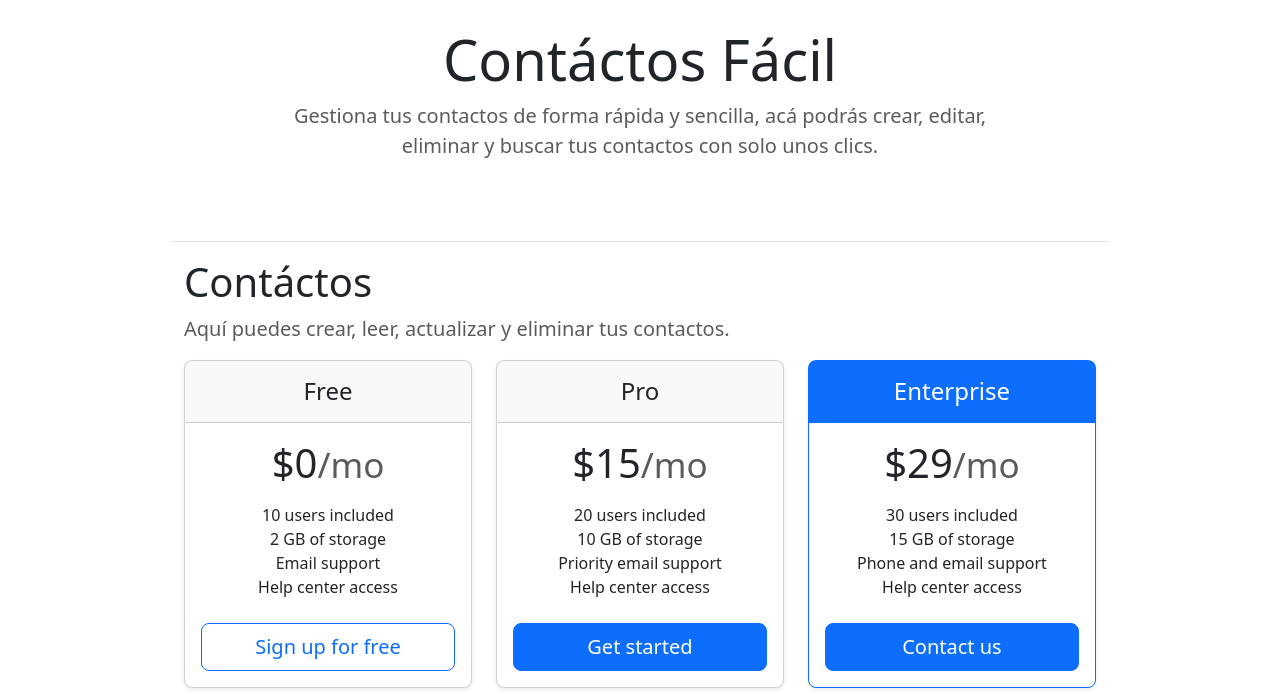
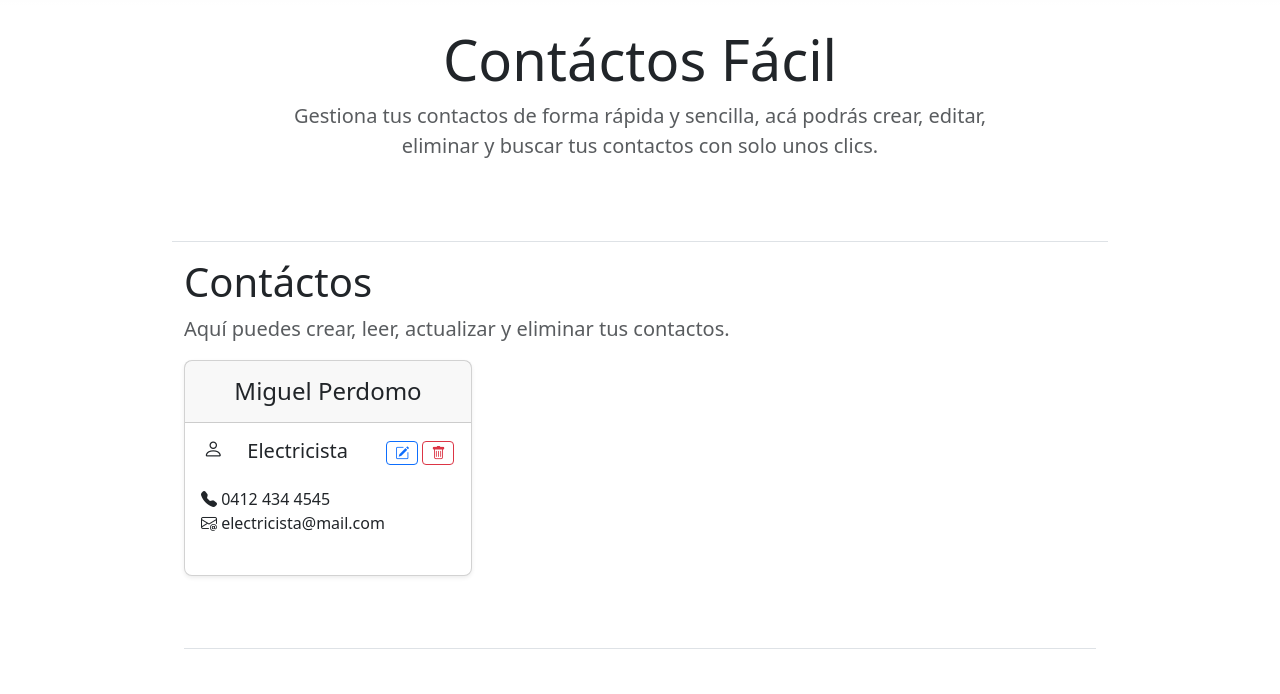
Before and after one commit to gabrielcalderon16/contactos-facil, a plain HTML site: page index.html in a window 1280 px wide. Shown: the part 94-788 px from the top of the page. Drawn offline with nearby package versions, Linux system fonts and the light colour scheme.

Commit message:
agregadas cartas con estilos finales

```diff
--- a/index.html
+++ b/index.html
@@ -1,5 +1,4 @@
 <html>
-  <!-- TODO: Make a cards with the style of mocks. -->
   <!-- TODO: add more funcitonality ex: filter and search -->
   <head>
     <title>Contactos facil</title>
@@ -118,72 +117,35 @@
           </div>
         </div>
         <!-- Cartas -->
-        <div class="row row-cols-1 row-cols-md-3 mb-3 text-center">
+        <div class="row row-cols-1 row-cols-md-3 mb-3">
           <div class="col">
             <div class="card mb-4 rounded-3 shadow-sm">
-              <div class="card-header py-3">
-                <h4 class="my-0 fw-normal">Free</h4>
+              <div class="card-header py-3 text-center">
+                <h4 class="my-0 fw-normal">Miguel Perdomo</h4>
               </div>
               <div class="card-body">
-                <h1 class="card-title pricing-card-title">$0<small class="text-muted fw-light">/mo</small></h1>
+                <div class="row">
+                  <div class="col-2 text-end">
+                    <h5><i class="bi bi-person"></i></h5>
+                  </div>
+                  <div class="col-6">
+                    <h5 class="card-title pricing-card-title"> Electricista</h5>
+                  </div>
+                  <div class="col-4">
+                    <div class="btn-group-sm" role="group" aria-label="Basic outlined example">
+                      <button type="button" class="btn btn-outline-primary"><i class="bi bi-pencil-square"></i></button>
+                      <button type="button" class="btn btn-outline-danger"><i class="bi bi-trash"></i></button>
+                    </div>
+                  </div>
+                </div>
                 <ul class="list-unstyled mt-3 mb-4">
-                  <li>10 users included</li>
-                  <li>2 GB of storage</li>
-                  <li>Email support</li>
-                  <li>Help center access</li>
+                  <li><span><i class="bi bi-telephone-fill"></i></span> 0412 434 4545</li>
+                  <li><span><i class="bi bi-envelope-at"></i></span> electricista@mail.com</li>
                 </ul>
-                <button type="button" class="w-100 btn btn-lg btn-outline-primary">Sign up for free</button>
-              </div>
-            </div>
-          </div>
-          <div class="col">
-            <div class="card mb-4 rounded-3 shadow-sm">
-              <div class="card-header py-3">
-                <h4 class="my-0 fw-normal">Pro</h4>
-              </div>
-              <div class="card-body">
-                <h1 class="card-title pricing-card-title">$15<small class="text-muted fw-light">/mo</small></h1>
-                <ul class="list-unstyled mt-3 mb-4">
-                  <li>20 users included</li>
-                  <li>10 GB of storage</li>
-                  <li>Priority email support</li>
-                  <li>Help center access</li>
-                </ul>
-                <button type="button" class="w-100 btn btn-lg btn-primary">Get started</button>
-              </div>
-            </div>
-          </div>
-          <div class="col">
-            <div class="card mb-4 rounded-3 shadow-sm border-primary">
-              <div class="card-header py-3 text-bg-primary border-primary">
-                <h4 class="my-0 fw-normal">Enterprise</h4>
-              </div>
-              <div class="card-body">
-                <h1 class="card-title pricing-card-title">$29<small class="text-muted fw-light">/mo</small></h1>
-                <ul class="list-unstyled mt-3 mb-4">
-                  <li>30 users included</li>
-                  <li>15 GB of storage</li>
-                  <li>Phone and email support</li>
-                  <li>Help center access</li>
-                </ul>
-                <button type="button" class="w-100 btn btn-lg btn-primary">Contact us</button>
               </div>
             </div>
           </div>
         </div>
-        <!-- Cartas -->
-        <!-- Tabla de contactos -->
-        <table id="tabla-contactos" class="table table-striped">
-          <thead>
-            <tr>
-              <th>Nombre</th>
-              <th>Teléfono</th>
-              <th>Email</th>
-              <th>Acciones</th>
-            </tr>
-          </thead>
-          <tbody></tbody>
-        </table>
       </div>
 
     </main>
```
